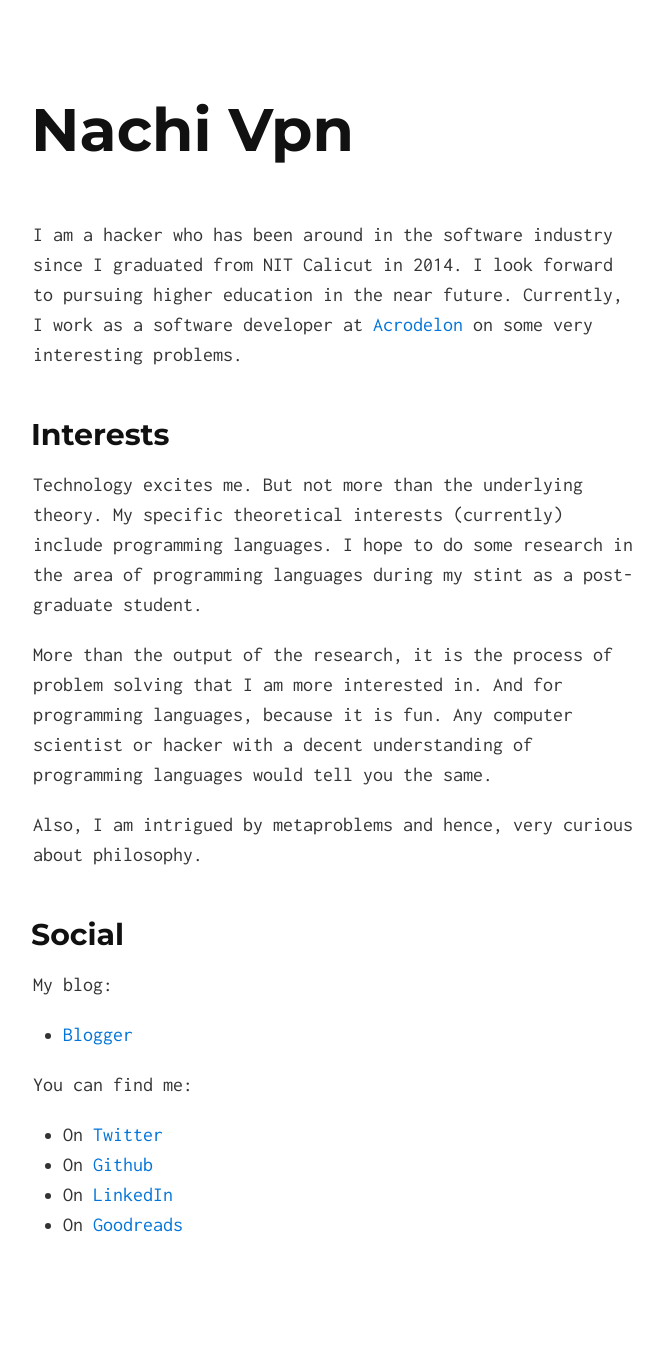
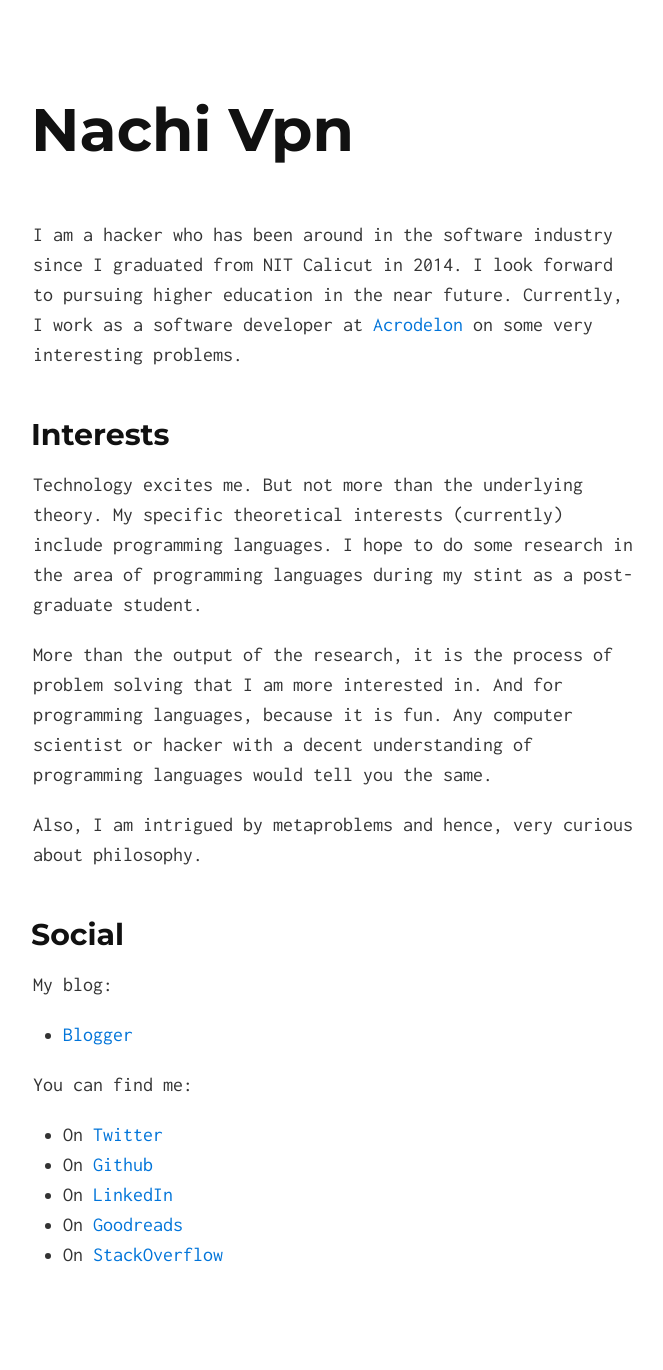
Before and after one commit to nachivpn/nachivpn.github.io, a Jekyll site: the page built from index.md, in a window 1280 px wide. Shown: the whole page, without its empty margins (307-970 px from the left). Built offline with Jekyll 4.4.1, drawn with Linux system fonts in a browser that asks for light colours; before the commit the page ends 1340 px from its top, so only the background shows below that.

Commit message:
Add: stackoverflow profile

```diff
--- a/index.md
+++ b/index.md
@@ -24,3 +24,4 @@ You can find me:
 * On [Github](https://github.com/nachivpn)
 * On [LinkedIn](https://www.linkedin.com/in/nachivpn)
 * On [Goodreads](https://www.goodreads.com/user/show/45403127-nachi)
+* On [StackOverflow](http://stackoverflow.com/users/3928699/nachi)
```
